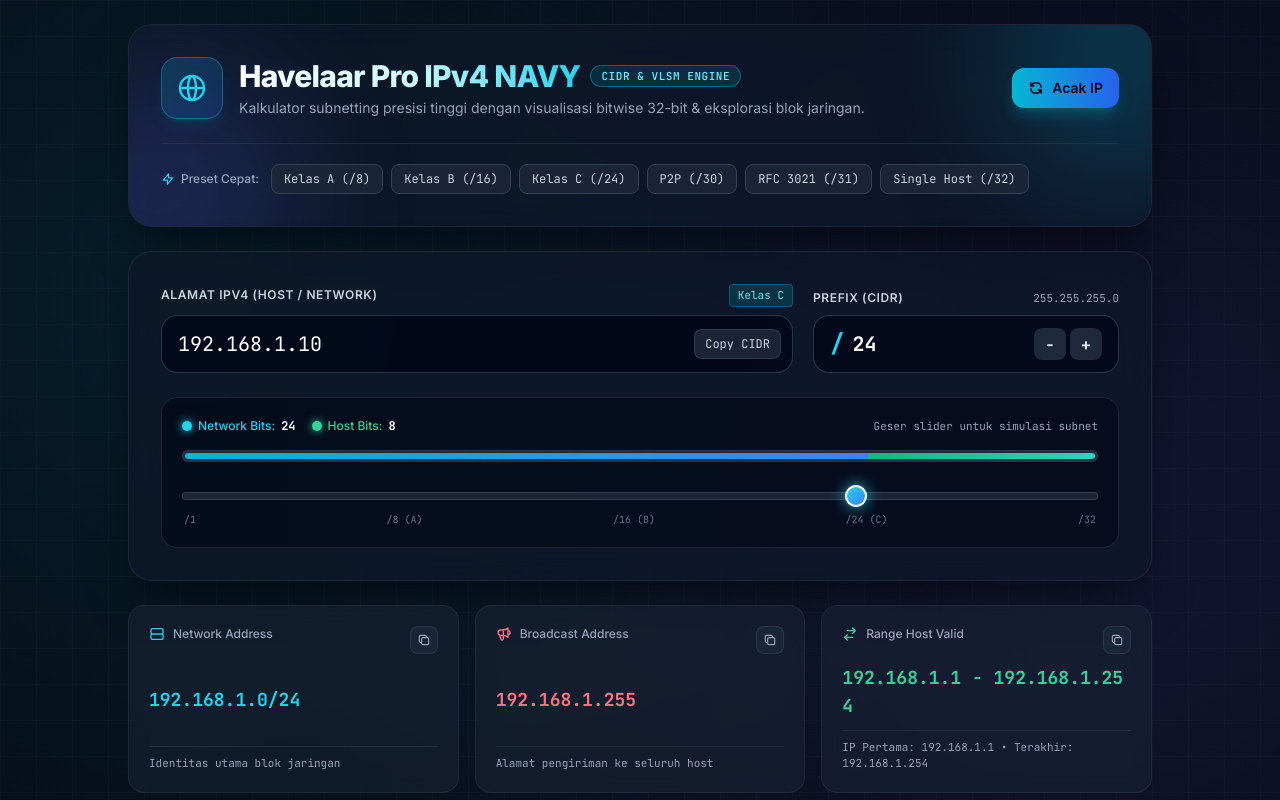
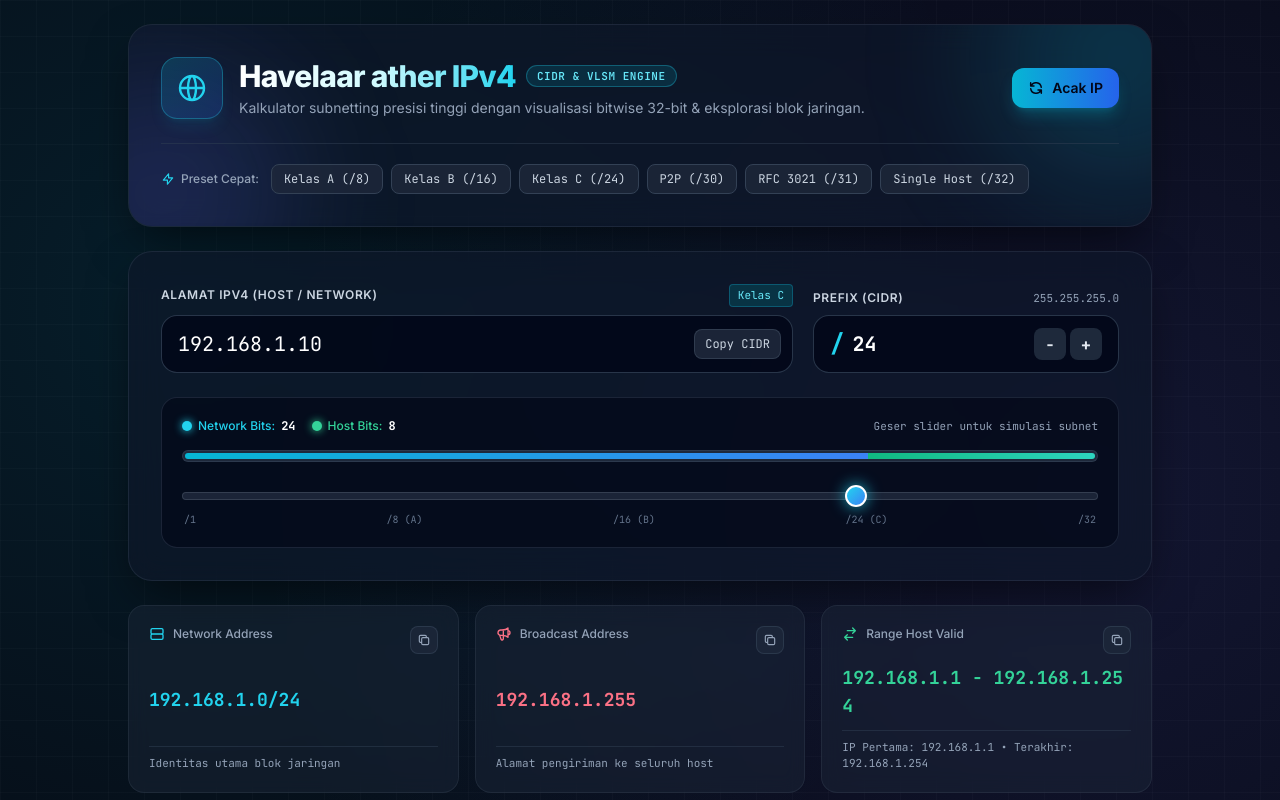
Before and after one commit to nafiwahyualfantri-lab/calcul-subnet, a plain HTML site: page index.html in a window 1280 px wide. Shown: the top 800 px of the page. Drawn offline with nearby package versions, Linux system fonts and the light colour scheme.

Commit message:
perbaikan

```diff
--- a/index.html
+++ b/index.html
@@ -179,7 +179,7 @@
                         <div class="flex items-center gap-2.5 flex-wrap">
                             <h1
                                 class="text-2xl sm:text-3xl font-extrabold tracking-tight bg-gradient-to-r from-white via-cyan-100 to-cyan-400 bg-clip-text text-transparent">
-                                Havelaar Pro IPv4 NAVY
+                                Havelaar ather IPv4
                             </h1>
                             <span
                                 class="px-2.5 py-0.5 text-[11px] font-mono font-semibold uppercase tracking-wider rounded-full bg-cyan-500/15 text-cyan-300 border border-cyan-400/30">
```
